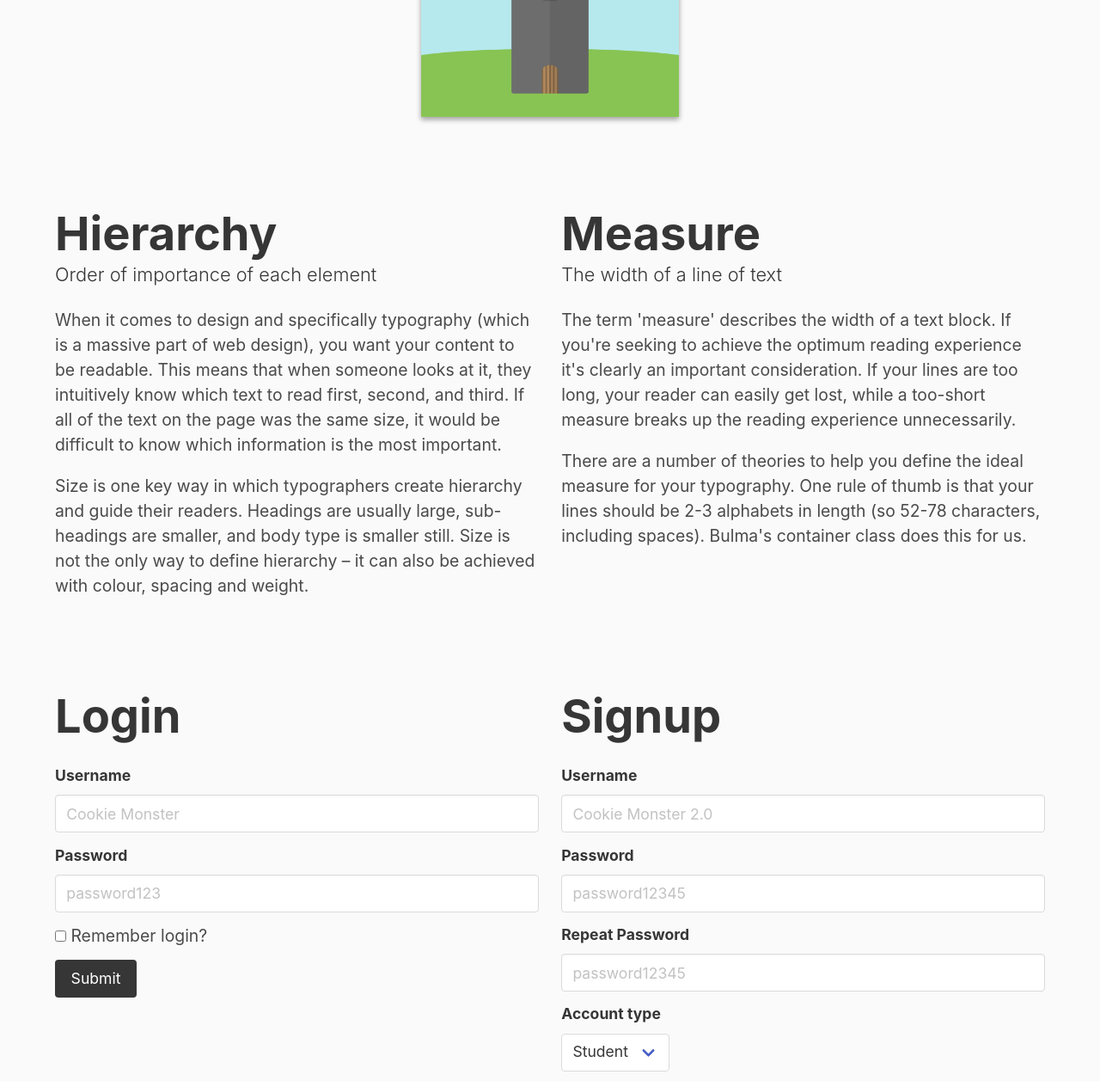
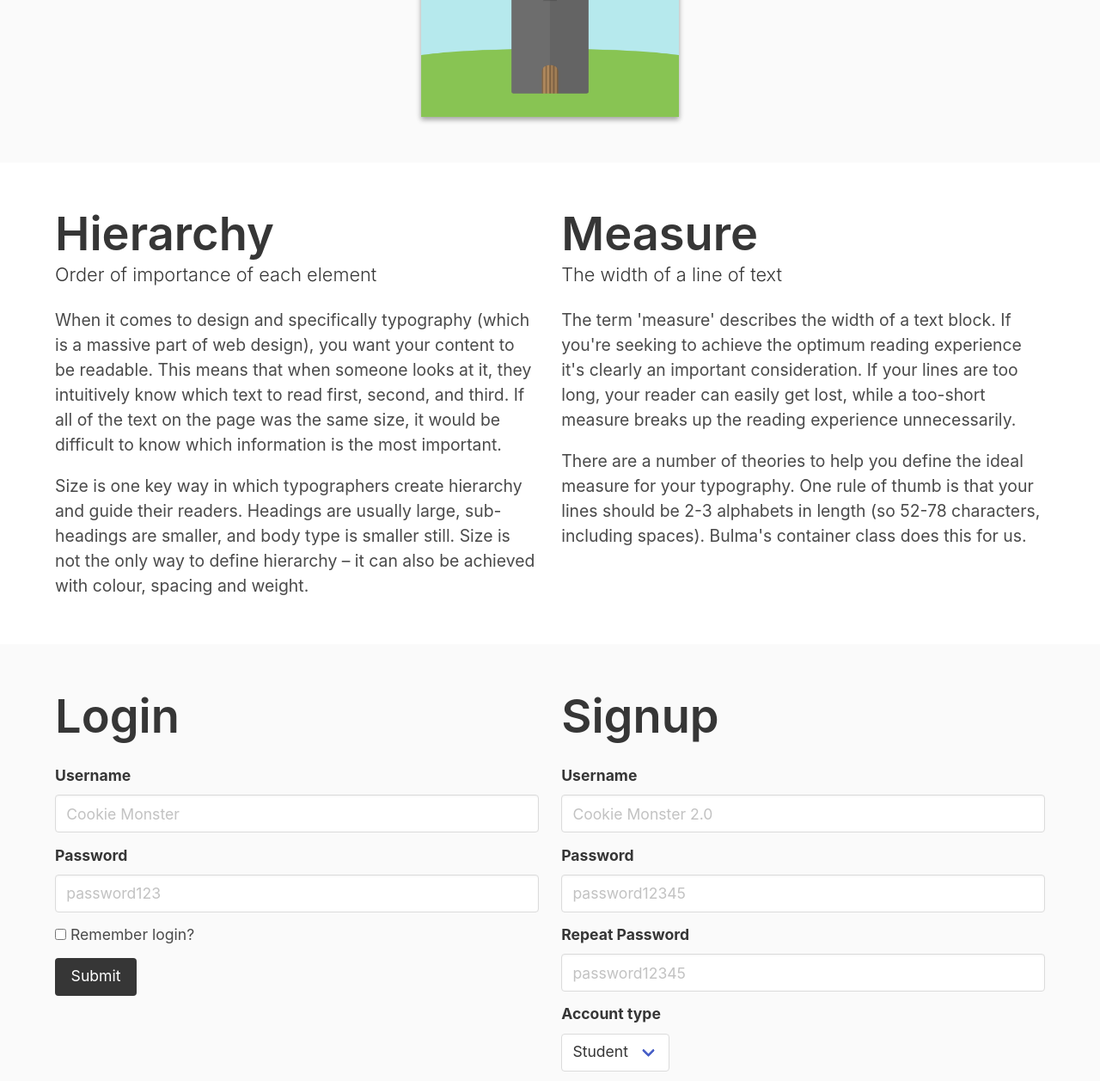
Before and after one commit to jdmar3-comp426/a02-huahanqi, a website: page index.html in a window 1280 px wide. Shown: the part 3106-4363 px from the top of the page at 86% size. Drawn offline with nearby package versions, Linux system fonts and the light colour scheme; a web font is replaced by a local one.

Commit message:
Some problem fixed

```diff
--- a/index.html
+++ b/index.html
@@ -115,12 +115,12 @@
         </div>
     </div>
 </section>
-<section class="section">
+<section class="section has-background-white">
     <div class="container">
         <div class="content">
             <div class="columns">
                 <div class="column">
-                    <h1 class="title has-text-weight-bold">Hierarchy</h1>
+                    <h1 class="title">Hierarchy</h1>
                     <h5 class="subtitle has-text-weight-light">Order of importance of each element</h5>
                     <p>
 		    	When it comes to design and specifically typography (which is a massive part of web design), you want your content to be readable.
@@ -134,7 +134,7 @@
 		    </p>
                 </div>
                 <div class="column">
-                    <h1 class="title has-text-weight-bold">Measure</h1>
+                    <h1 class="title">Measure</h1>
                     <h5 class="subtitle has-text-weight-light">The width of a line of text</h5>
                     <p>
 		    	The term 'measure' describes the width of a text block.
@@ -155,7 +155,7 @@
     <div class="container">
         <div class="columns">
             <div class="column">
-                <h1 class="title has-text-weight-bold">Login</h1>
+                <h1 class="title">Login</h1>
                 <form>
                     <div class="field">
                         <label class="label">Username</label>
@@ -170,7 +170,7 @@
                         </div>
                     </div>
                     <div class="field">
-                        <div class="checkbox">
+                        <div class="control">
                             <label class="checkbox">
                                 <input type="checkbox" name="remember">
                                 Remember login?
@@ -185,7 +185,7 @@
                 </form>
             </div>
             <div class="column">
-                <h1 class="title has-text-weight-bold">Signup</h1>
+                <h1 class="title">Signup</h1>
                 <form>
                     <div class="field">
                         <label class="label">Username</label>
--- a/package.json
+++ b/package.json
@@ -11,7 +11,7 @@
     "url": "git+https://github.com/jdmar3-comp426/a02-huahanqi.git"
   },
   "author": "Hanqi Hua",
-  "license": "ISC",
+  "license": "ISC, GPL-3.0-or-later",
   "bugs": {
     "url": "https://github.com/jdmar3-comp426/a02-huahanqi/issues"
   },
```
